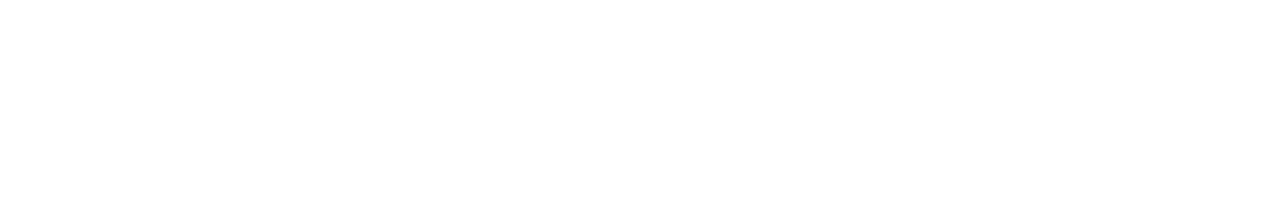
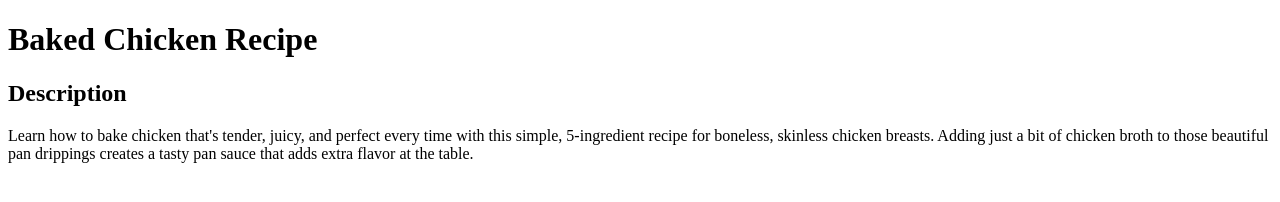
Before and after one commit to MindfulAction/odin-recipes, a plain HTML site: page baked-chicken.html in a window 1280 px wide. Drawn offline with Linux system fonts and the light colour scheme.

Commit message:
Add description for baked chicken recipe page

```diff
--- a/baked-chicken.html
+++ b/baked-chicken.html
@@ -7,6 +7,14 @@
     </head>
 
     <body>
+        <h1>Baked Chicken Recipe</h1>
+
+        <h2>Description</h2>
+        <p>Learn how to bake chicken that's tender, juicy, and perfect every time with this simple,
+            5-ingredient recipe for boneless, skinless chicken breasts. Adding just a bit of chicken
+            broth to those beautiful pan drippings creates a tasty pan sauce that adds extra flavor at
+            the table.</p>
+
 
     </body>
 </html>
```
